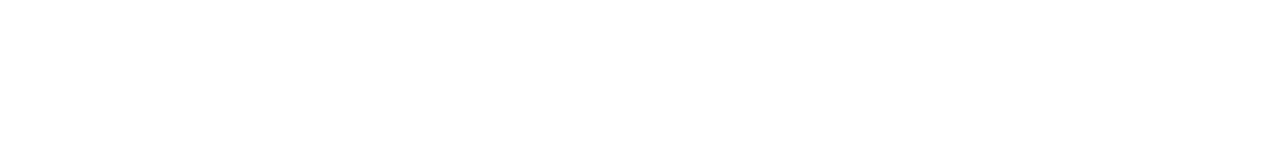
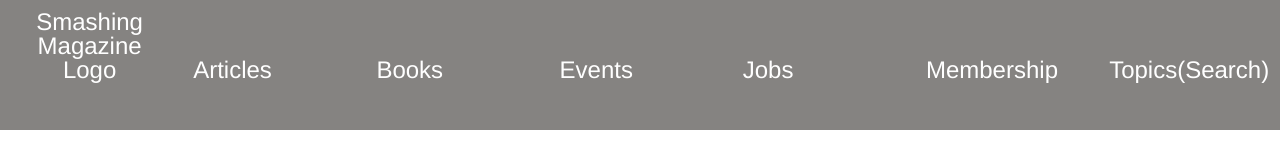
Before and after one commit to nriqu322/Desgin-teardown, a plain HTML site: page index.html in a window 1280 px wide. Drawn offline with Linux system fonts and the light colour scheme; a web font is replaced by a local one.

Commit message:
added navbar with respective links

```diff
--- a/css/style.css
+++ b/css/style.css
@@ -0,0 +1,27 @@
+* {
+  margin: 0;
+  box-sizing: border-box;
+  color: #fff;
+}
+
+nav {
+  position: relative;
+  top: 0;
+  left: 0;
+  width: 100%;
+  height: 130px;
+  background-color: #858381;
+}
+
+nav li {
+  display: inline-block;
+  width: 14%;
+  padding: 10px;
+  font-family: Cambay, Helvetica, sans-serif;
+  font-size: 24px;
+}
+
+.website_logo {
+  position: relative;
+  text-align: center;
+}
--- a/index.html
+++ b/index.html
@@ -7,12 +7,23 @@
   <meta http-equiv="X-UA-Compatible" content="ie=edge">
   <link rel="stylesheet" href="css/reset.css">
   <link rel="stylesheet" href="css/style.css">
+  <link href="https://fonts.googleapis.com/css?family=Cambay:400,700&display=swap" rel="stylesheet">
   <title>Document</title>
 </head>
 
 <body>
   <header>
-
+      <nav>
+        <ul>
+          <li class="website_logo">Smashing Magazine<br>Logo</li>
+          <li>Articles</li>
+          <li>Books</li>
+          <li>Events</li>
+          <li>Jobs</li>
+          <li>Membership</li>
+          <li>Topics(Search)</li>
+        </ul>
+      </nav>
   </header>
 
   <main>
```
